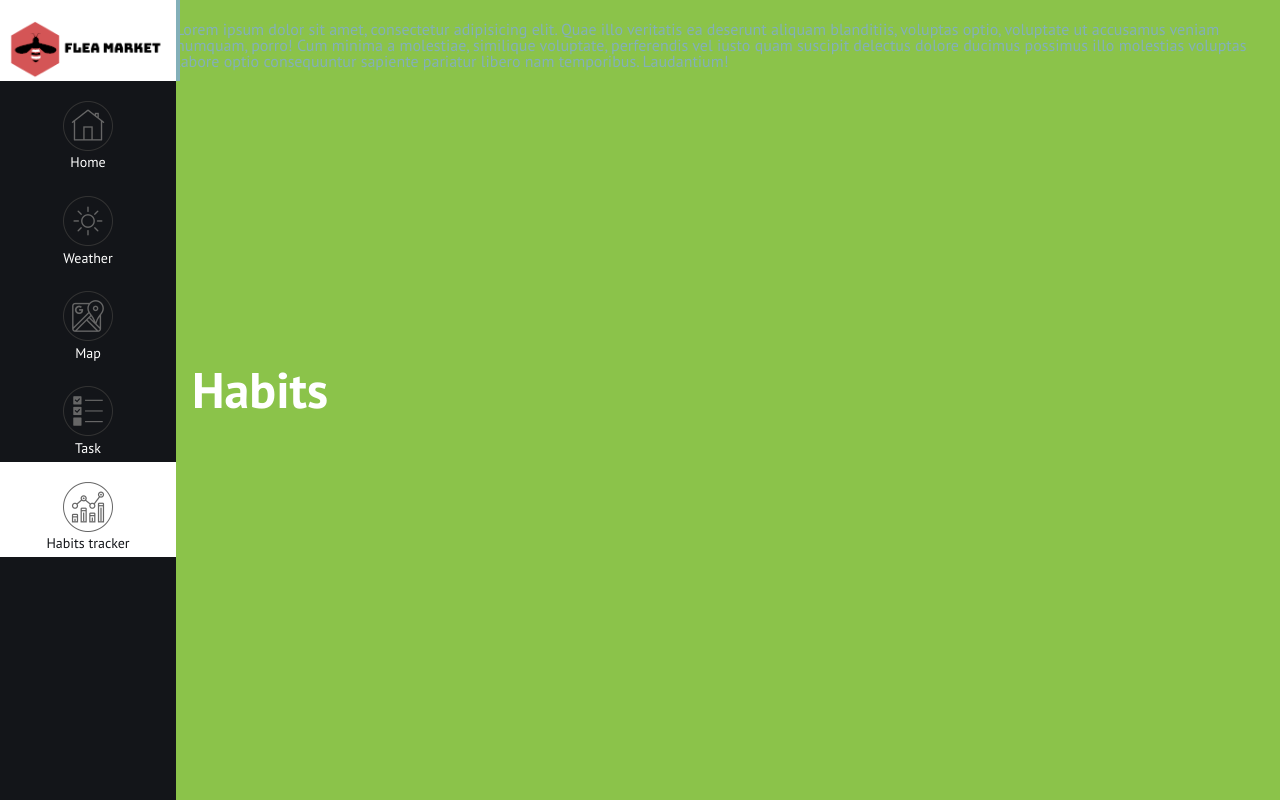
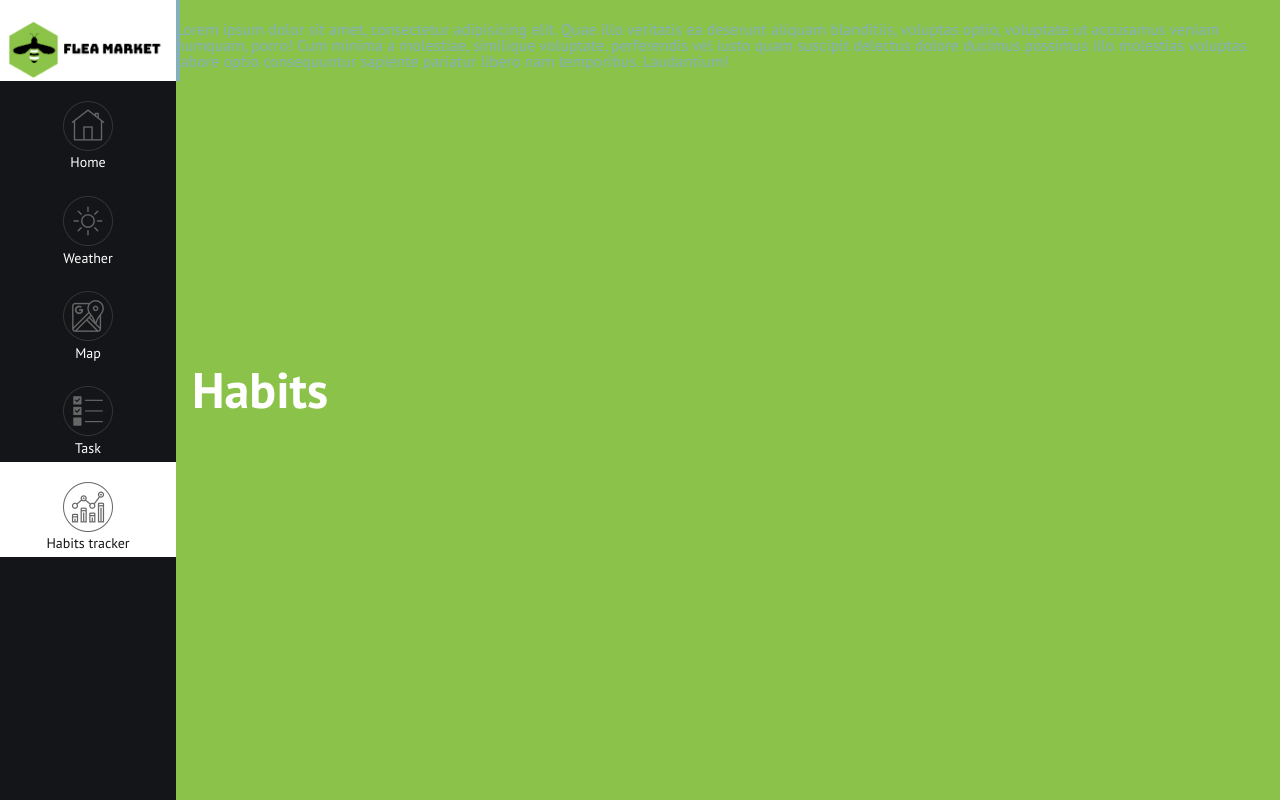
Before and after one commit to Lyudmi/flea_market, a React app: page src/habits.html in a window 1280 px wide. Built offline with nearby package versions, Linux system fonts and the light colour scheme.

Commit message:
add image for habits page

```diff
--- a/src/habits.html
+++ b/src/habits.html
@@ -14,7 +14,7 @@
 		<ul>
 			<li >
 				<a href="./index.html" class="selected" data-menu="index">
-				 <img src="./img/logo22.png" alt="logo" width="160">
+				 <img src="./img/logo_habits2.png" alt="logo" width="160">
 				</a>
 			</li>
 			<li>
```
Also changed, not shown: src/img/logo_habits.png (added), src/img/logo_habits2.png (added).
